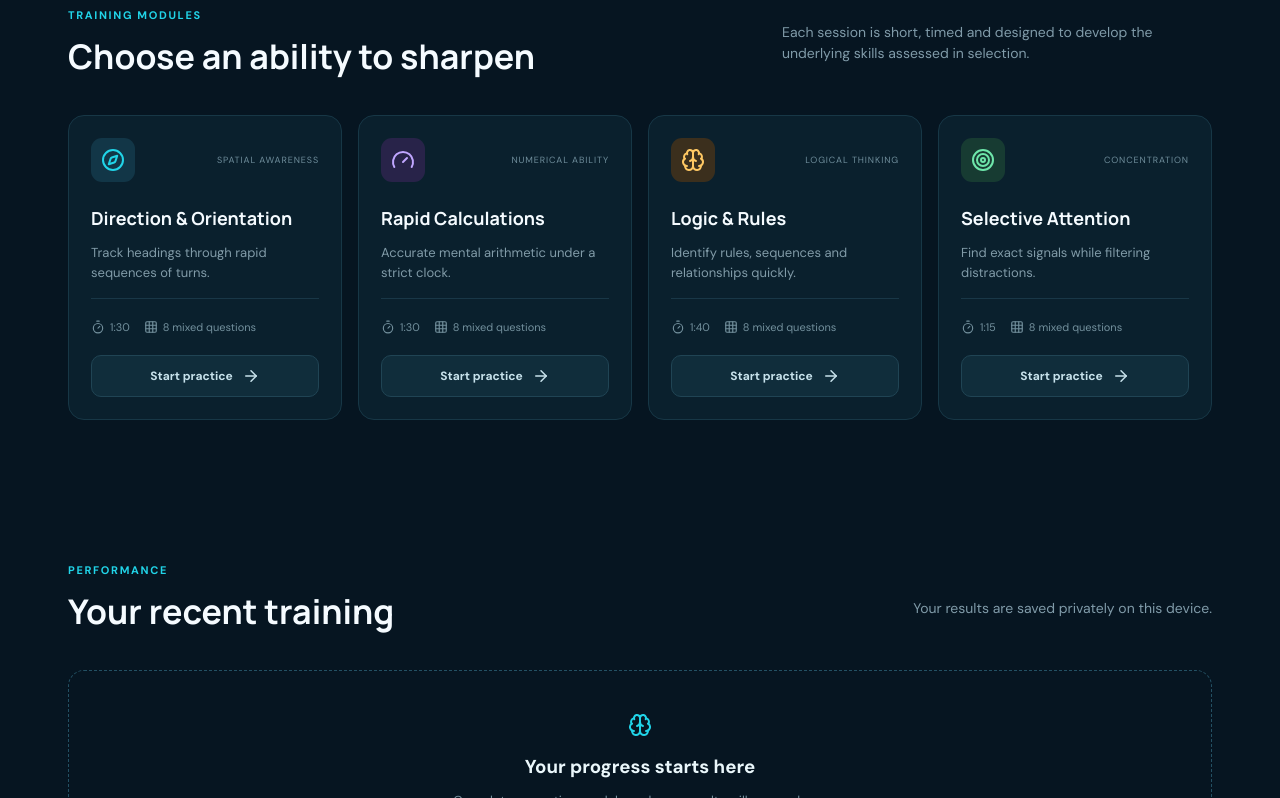
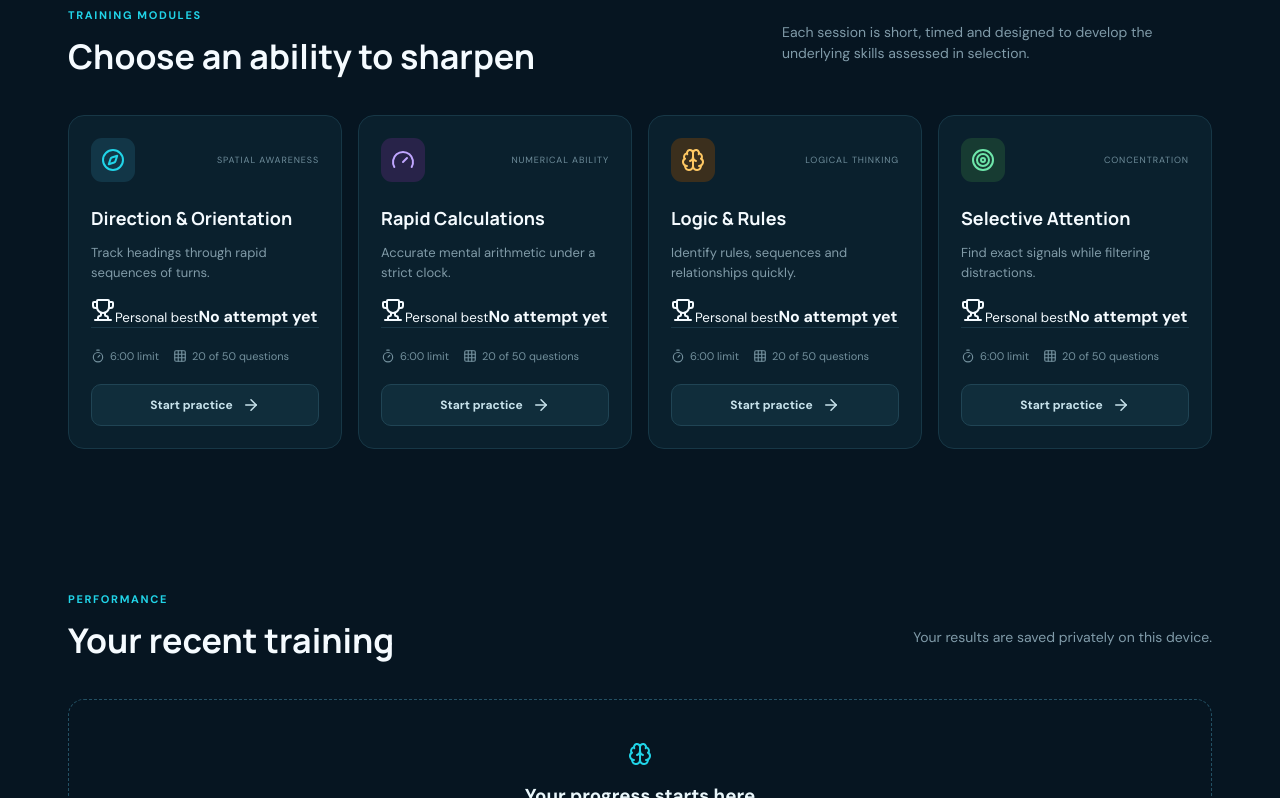
Before and after one commit to mullens7/NATS, a Next.js app: page / in a window 1280 px wide. Shown: the part 796-1594 px from the top of the page. Built offline with nearby package versions, Linux system fonts and the light colour scheme.

Commit message:
Add 50-question banks and personal records

```diff
--- a/app/page.tsx
+++ b/app/page.tsx
@@ -5,7 +5,7 @@ import { ArrowLeft, ArrowRight, Brain, Check, ChevronRight, Clock3, Compass, Gau
 
 type Area = "direction" | "numerical" | "logic" | "attention";
 type Question = { prompt: string; options: string[]; answer: number; detail: string };
-type Result = { area: Area; correct: number; total: number; date: string };
+type Result = { area: Area; correct: number; total: number; date: string; duration?: number };
 
 const tests: Record<Area, { title: string; kicker: string; description: string; time: number; icon: typeof Compass; color: string; questions: Question[] }> = {
   direction: { title: "Direction & Orientation", kicker: "Spatial awareness", description: "Track headings through rapid sequences of turns.", time: 90, icon: Compass, color: "cyan", questions: [
@@ -35,6 +35,7 @@ const tests: Record<Area, { title: string; kicker: string; description: string;
 };
 
 function formatTime(value: number) { return `${Math.floor(value / 60)}:${String(value % 60).padStart(2, "0")}`; }
+function formatDuration(value?: number) { return value ? `${Math.floor(value / 60)}m ${String(value % 60).padStart(2, "0")}s` : "Time not recorded"; }
 
 function shuffle<T>(items: T[]) { return [...items].sort(() => Math.random() - 0.5); }
 function mixOptions(correct: string, wrong: string[], prompt: string, detail: string): Question {
@@ -44,24 +45,24 @@ function mixOptions(correct: string, wrong: string[], prompt: string, detail: st
 function generatedQuestions(area: Area): Question[] {
   if (area === "direction") {
     const headings = ["North", "North-East", "East", "South-East", "South", "South-West", "West", "North-West"];
-    return Array.from({ length: 16 }, (_, i) => {
+    return Array.from({ length: 46 }, (_, i) => {
       const start = Math.floor(Math.random() * 8), first = (Math.floor(Math.random() * 7) + 1), second = (Math.floor(Math.random() * 7) + 1);
       const clockwise = i % 2 === 0, next = (start + (clockwise ? first : -first) + second + 16) % 8;
       const correct = headings[next];
       return mixOptions(correct, shuffle(headings.filter(x => x !== correct)).slice(0, 3), `You face ${headings[start]}. Turn ${first * 45}° ${clockwise ? "clockwise" : "anticlockwise"}, then ${second * 45}° clockwise. Where are you facing?`, `${headings[start]} → ${headings[(start + (clockwise ? first : -first) + 8) % 8]} → ${correct}.`);
     });
   }
-  if (area === "numerical") return Array.from({ length: 16 }, (_, i) => {
+  if (area === "numerical") return Array.from({ length: 46 }, (_, i) => {
     if (i % 3 === 0) { const speed = (Math.floor(Math.random() * 8) + 5) * 10, hours = Math.floor(Math.random() * 4) + 2, answer = speed * hours; return mixOptions(String(answer), [answer - 20, answer + 20, answer + speed].map(String), `An aircraft maintains ${speed} mph for ${hours} hours. How far does it travel?`, `${speed} × ${hours} = ${answer} miles.`); }
     if (i % 3 === 1) { const base = (Math.floor(Math.random() * 12) + 4) * 20, pct = [10, 15, 20, 25][Math.floor(Math.random() * 4)], answer = base * pct / 100; return mixOptions(String(answer), [answer + 5, answer + 10, Math.max(1, answer - 5)].map(String), `What is ${pct}% of ${base}?`, `${pct}% of ${base} is ${answer}.`); }
     const start = Math.floor(Math.random() * 7) + 2, step = Math.floor(Math.random() * 8) + 3, answer = start + step * 4; return mixOptions(String(answer), [answer - step, answer + step, answer + 2].map(String), `Complete the sequence: ${start}, ${start + step}, ${start + step * 2}, ${start + step * 3}, ?`, `The sequence increases by ${step}, so the answer is ${answer}.`);
   });
-  if (area === "logic") return Array.from({ length: 16 }, (_, i) => {
+  if (area === "logic") return Array.from({ length: 46 }, (_, i) => {
     if (i % 2 === 0) { const start = Math.floor(Math.random() * 10) + 1, multiplier = [2, 3][i % 2], values = [start]; for (let n = 0; n < 3; n++) values.push(values[n] * multiplier + 1); const answer = values[3] * multiplier + 1; return mixOptions(String(answer), [answer - 1, answer + 2, answer + multiplier].map(String), `Which number comes next? ${values.join(", ")}, ?`, `Each value is multiplied by ${multiplier}, then 1 is added. The answer is ${answer}.`); }
     const letters = "ABCDEFGHIJKLMNOPQRSTUVWXYZ", start = Math.floor(Math.random() * 10), jump = Math.floor(Math.random() * 3) + 2, seq = [0,1,2,3].map(n => letters[start + n * jump]), answer = letters[start + 4 * jump]; return mixOptions(answer, shuffle(letters.split("").filter(x => x !== answer)).slice(0,3), `Complete the letter sequence: ${seq.join(", ")}, ?`, `Each letter moves forward ${jump} places, giving ${answer}.`);
   });
   const symbols = ["▲", "●", "■", "◆"];
-  return Array.from({ length: 16 }, (_, i) => {
+  return Array.from({ length: 46 }, (_, i) => {
     if (i % 2 === 0) { const target = `${symbols[Math.floor(Math.random()*4)]} ${Math.floor(Math.random()*9)+1} ${String.fromCharCode(65+Math.floor(Math.random()*10))}`; const wrong = [`${target.slice(0,1)} ${target.slice(4)} ${target.slice(2,3)}`, `${symbols[(symbols.indexOf(target[0])+1)%4]}${target.slice(1)}`, `${target.slice(0,-1)}X`]; return mixOptions(target, wrong, `Target: ${target}. Which sequence is an exact match?`, `Only “${target}” matches every character in the correct order.`); }
     const symbol = symbols[Math.floor(Math.random()*4)], count = Math.floor(Math.random()*4)+3, distractors = Array.from({length: 10-count}, () => symbols.filter(s=>s!==symbol)[Math.floor(Math.random()*3)]), row = shuffle([...Array(count).fill(symbol), ...distractors]); return mixOptions(String(count), [count-1,count+1,count+2].map(String), `How many times does ${symbol} appear? ${row.join("  ")}`, `${symbol} appears ${count} times.`);
   });
@@ -75,6 +76,7 @@ export default function Home() {
   const [selected, setSelected] = useState<number | null>(null);
   const [checked, setChecked] = useState(false);
   const [sessionQuestions, setSessionQuestions] = useState<Question[]>([]);
+  const [startedAt, setStartedAt] = useState(0);
   const [time, setTime] = useState(90);
   const [results, setResults] = useState<Result[]>([]);
 
@@ -91,7 +93,7 @@ export default function Home() {
   const activeQuestions = sessionQuestions.length ? sessionQuestions : active.questions;
   const score = useMemo(() => answers.reduce((sum, answer, i) => sum + (answer === activeQuestions[i]?.answer ? 1 : 0), 0), [answers, activeQuestions]);
 
-  function begin(type: Area) { setArea(type); setSessionQuestions(shuffle([...tests[type].questions, ...generatedQuestions(type)]).slice(0, 8)); setIndex(0); setAnswers([]); setSelected(null); setChecked(false); setTime(tests[type].time + 60); setView("test"); }
+  function begin(type: Area) { setArea(type); setSessionQuestions(shuffle([...tests[type].questions, ...generatedQuestions(type)]).slice(0, 20)); setIndex(0); setAnswers([]); setSelected(null); setChecked(false); setTime(360); setStartedAt(Date.now()); setView("test"); }
   function next() {
     if (selected === null) return;
     if (!checked) { setChecked(true); return; }
@@ -100,8 +102,9 @@ export default function Home() {
   }
   function finish(finalAnswers = answers) {
     const correct = finalAnswers.reduce((sum, answer, i) => sum + (answer === activeQuestions[i]?.answer ? 1 : 0), 0);
-    const entry = { area, correct, total: activeQuestions.length, date: new Date().toISOString() };
-    const updated = [entry, ...results].slice(0, 20); setResults(updated); localStorage.setItem("nats-ready-results", JSON.stringify(updated)); setAnswers(finalAnswers); setView("results");
+    const duration = startedAt ? Math.max(1, Math.round((Date.now() - startedAt) / 1000)) : undefined;
+    const entry = { area, correct, total: activeQuestions.length, date: new Date().toISOString(), duration };
+    const updated = [entry, ...results].slice(0, 100); setResults(updated); localStorage.setItem("nats-ready-results", JSON.stringify(updated)); setAnswers(finalAnswers); setView("results");
   }
 
   if (view === "test") return <main className="testShell">
@@ -124,16 +127,21 @@ export default function Home() {
   </main>; }
 
   const lastScore = results[0] ? Math.round(results[0].correct / results[0].total * 100) : null;
+  const personalBest = (type: Area) => results.filter(r => r.area === type).sort((a, b) => {
+    const scoreDifference = (b.correct / b.total) - (a.correct / a.total);
+    if (scoreDifference !== 0) return scoreDifference;
+    return (a.duration ?? Number.MAX_SAFE_INTEGER) - (b.duration ?? Number.MAX_SAFE_INTEGER);
+  })[0];
   return <main>
     <nav><div className="brand"><span><Plane size={20}/></span>NATS <b>READY</b></div><div className="navLinks"><a href="#practice">Practice</a><a href="#progress">Progress</a><button><LockKeyhole size={15}/> Private training</button></div></nav>
     <section className="hero"><div className="heroCopy"><div className="pill"><Sparkles size={15}/> Built for Stage One preparation</div><h1>Train your mind.<br/><em>Control the pressure.</em></h1><p>Focused ability training for aspiring air traffic controllers. Build speed, accuracy and confidence before assessment day.</p><div className="heroActions"><button onClick={() => begin("direction")}>Start diagnostic <ArrowRight size={18}/></button><a href="#practice">Explore practice <ChevronRight size={18}/></a></div><div className="trust"><span><Check/> Skill-based practice</span><span><Check/> Instant feedback</span><span><Check/> Progress saved</span></div></div>
       <div className="radarCard"><div className="radarTop"><span>TRAINING RADAR</span><span className="live"><i/> LIVE</span></div><div className="radar"><i className="sweep"/><i className="ring r1"/><i className="ring r2"/><span className="blip b1"/><span className="blip b2"/><span className="blip b3"/><Plane className="plane"/></div><div className="radarStats"><div><b>4</b><span>Training areas</span></div><div><b>{results.length}</b><span>Tests completed</span></div><div><b>{lastScore ?? "—"}{lastScore !== null && "%"}</b><span>Latest score</span></div></div></div>
     </section>
     <section className="section" id="practice"><div className="sectionHead"><div><p className="eyebrow">Training modules</p><h2>Choose an ability to sharpen</h2></div><p>Each session is short, timed and designed to develop the underlying skills assessed in selection.</p></div>
-      <div className="testGrid">{(Object.keys(tests) as Area[]).map(type => { const test = tests[type], Icon = test.icon; return <article className={`module ${test.color}`} key={type}><div className="moduleTop"><span><Icon/></span><small>{test.kicker}</small></div><h3>{test.title}</h3><p>{test.description}</p><div className="moduleInfo"><span><Timer/> {formatTime(test.time)}</span><span><Grid3X3/> 8 mixed questions</span></div><button onClick={() => begin(type)}>Start practice <ArrowRight size={18}/></button></article>})}</div>
+      <div className="testGrid">{(Object.keys(tests) as Area[]).map(type => { const test = tests[type], Icon = test.icon, best = personalBest(type); return <article className={`module ${test.color}`} key={type}><div className="moduleTop"><span><Icon/></span><small>{test.kicker}</small></div><h3>{test.title}</h3><p>{test.description}</p>{best ? <div className="personalBest"><Trophy/><span><small>Personal best</small><b>{Math.round(best.correct / best.total * 100)}% · {formatDuration(best.duration)}</b></span></div> : <div className="personalBest emptyBest"><Trophy/><span><small>Personal best</small><b>No attempt yet</b></span></div>}<div className="moduleInfo"><span><Timer/> 6:00 limit</span><span><Grid3X3/> 20 of 50 questions</span></div><button onClick={() => begin(type)}>Start practice <ArrowRight size={18}/></button></article>})}</div>
     </section>
     <section className="section progressSection" id="progress"><div className="sectionHead"><div><p className="eyebrow">Performance</p><h2>Your recent training</h2></div><p>Your results are saved privately on this device.</p></div>
-      {results.length ? <div className="history">{results.slice(0, 5).map((r, i) => <div key={r.date}><span className="historyIcon"><Zap/></span><p><b>{tests[r.area].title}</b><small>{new Date(r.date).toLocaleDateString("en-GB", {day:"numeric",month:"short",hour:"2-digit",minute:"2-digit"})}</small></p><strong>{r.correct}/{r.total}</strong><span className="scoreBar"><i style={{width:`${r.correct/r.total*100}%`}}/></span><em>{Math.round(r.correct/r.total*100)}%</em></div>)}</div> : <div className="empty"><Brain/><h3>Your progress starts here</h3><p>Complete a practice module and your results will appear here.</p><button onClick={() => begin("direction")}>Take first test</button></div>}
+      {results.length ? <div className="history">{results.map((r, i) => <div key={`${r.date}-${i}`}><span className="historyIcon"><Zap/></span><p><b>{tests[r.area].title}</b><small>{new Date(r.date).toLocaleDateString("en-GB", {day:"numeric",month:"short",hour:"2-digit",minute:"2-digit"})} · {formatDuration(r.duration)}</small></p><strong>{r.correct}/{r.total}</strong><span className="scoreBar"><i style={{width:`${r.correct/r.total*100}%`}}/></span><em>{Math.round(r.correct/r.total*100)}%</em></div>)}</div> : <div className="empty"><Brain/><h3>Your progress starts here</h3><p>Complete a practice module and your results will appear here.</p><button onClick={() => begin("direction")}>Take first test</button></div>}
     </section>
     <section className="coming"><div><p className="eyebrow">Coming next</p><h2>Full mock assessment</h2><p>Eleven back-to-back ability modules with realistic timing, breaks disabled and a complete performance breakdown.</p></div><span>IN DEVELOPMENT</span></section>
     <footer><div className="brand"><span><Plane size={20}/></span>NATS <b>READY</b></div><p>Independent preparation platform. Not affiliated with or endorsed by NATS or Aon.</p></footer>
```
